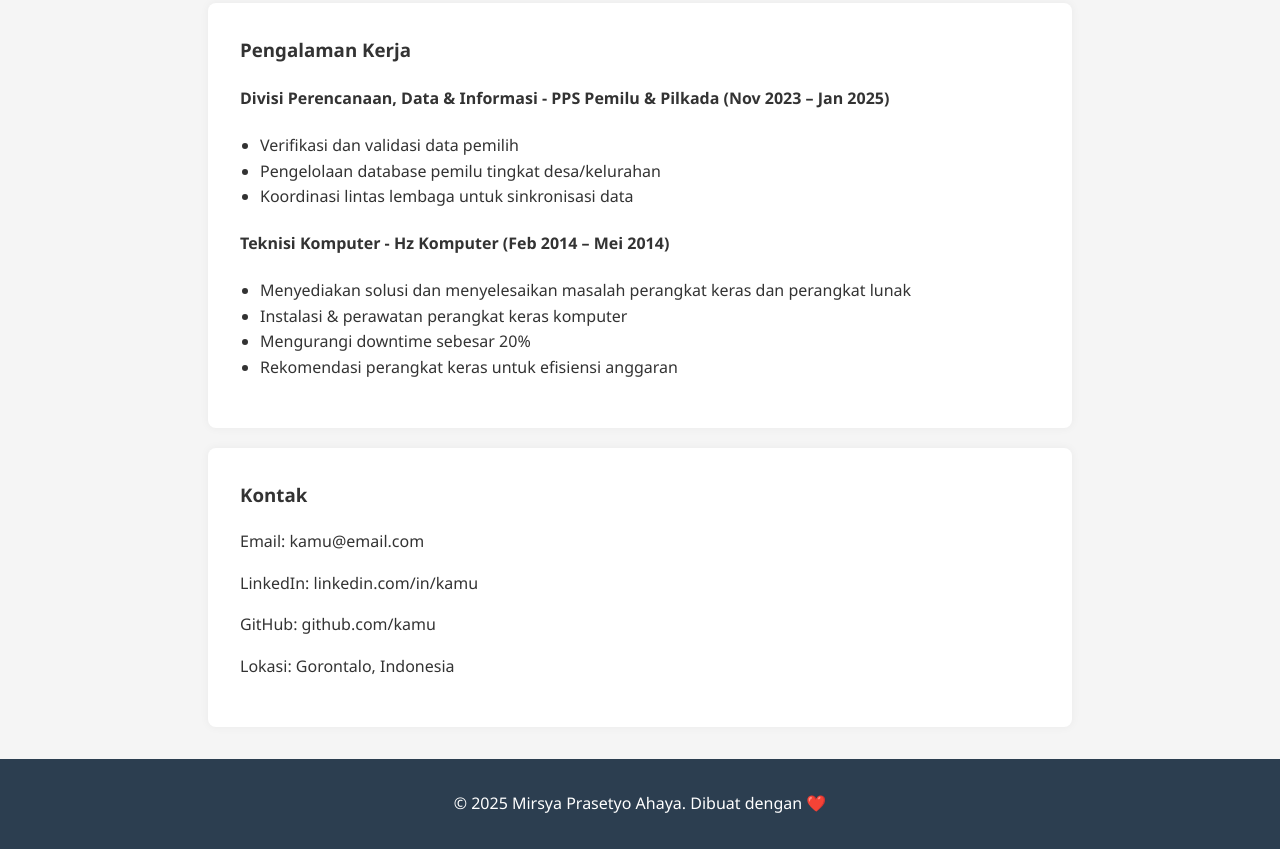
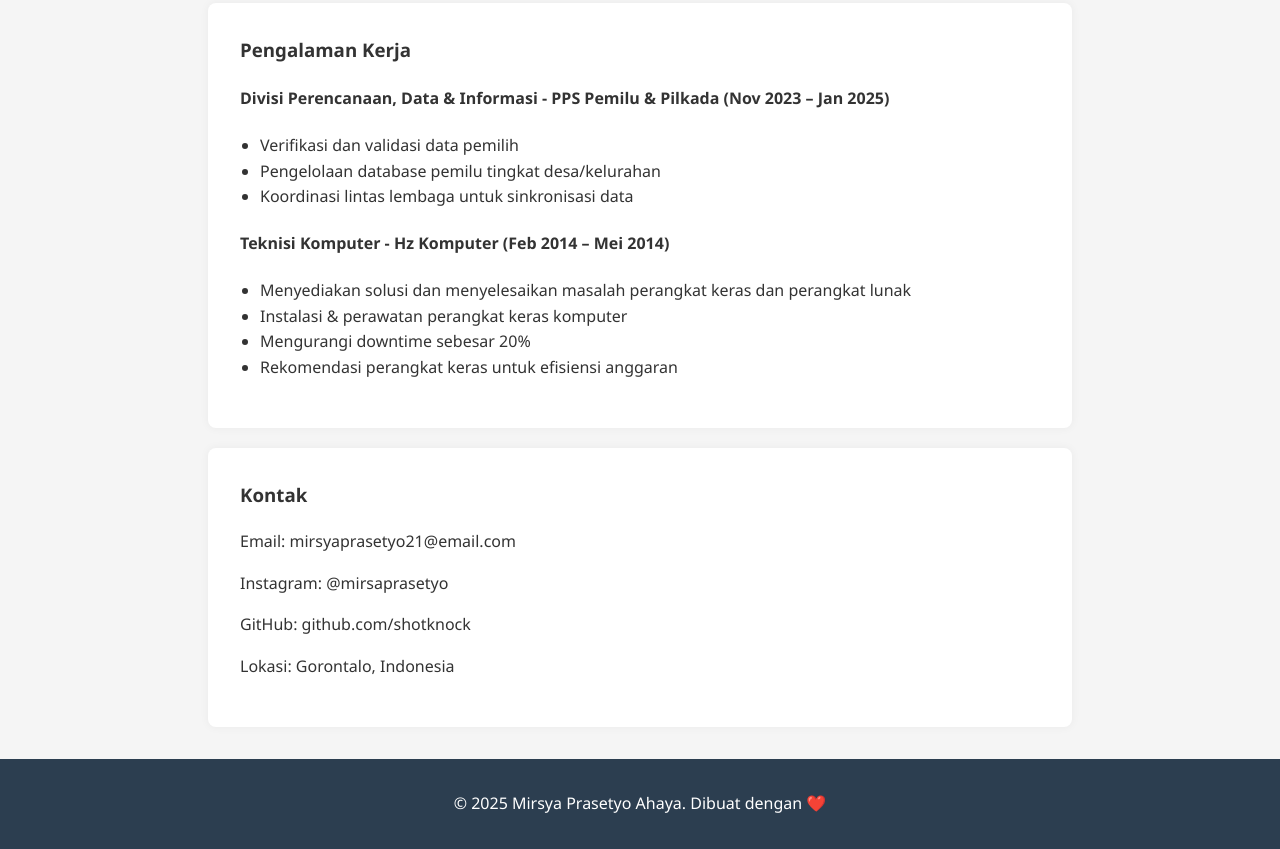
Before and after one commit to shotknock/Portofolio-mirsya, a plain HTML site: page index.html in a window 1280 px wide. Shown: the part 1022-1871 px from the top of the page. Drawn offline with Linux system fonts and the light colour scheme.

Commit message:
index.html

```diff
--- a/index.html
+++ b/index.html
@@ -114,9 +114,9 @@
 
   <section id="contact">
     <h3>Kontak</h3>
-    <p>Email: kamu@email.com</p>
-    <p>LinkedIn: linkedin.com/in/kamu</p>
-    <p>GitHub: github.com/kamu</p>
+    <p>Email: mirsyaprasetyo21@email.com</p>
+    <p>Instagram: @mirsaprasetyo</p>
+    <p>GitHub: github.com/shotknock</p>
     <p>Lokasi: Gorontalo, Indonesia</p>
   </section>
 
```
